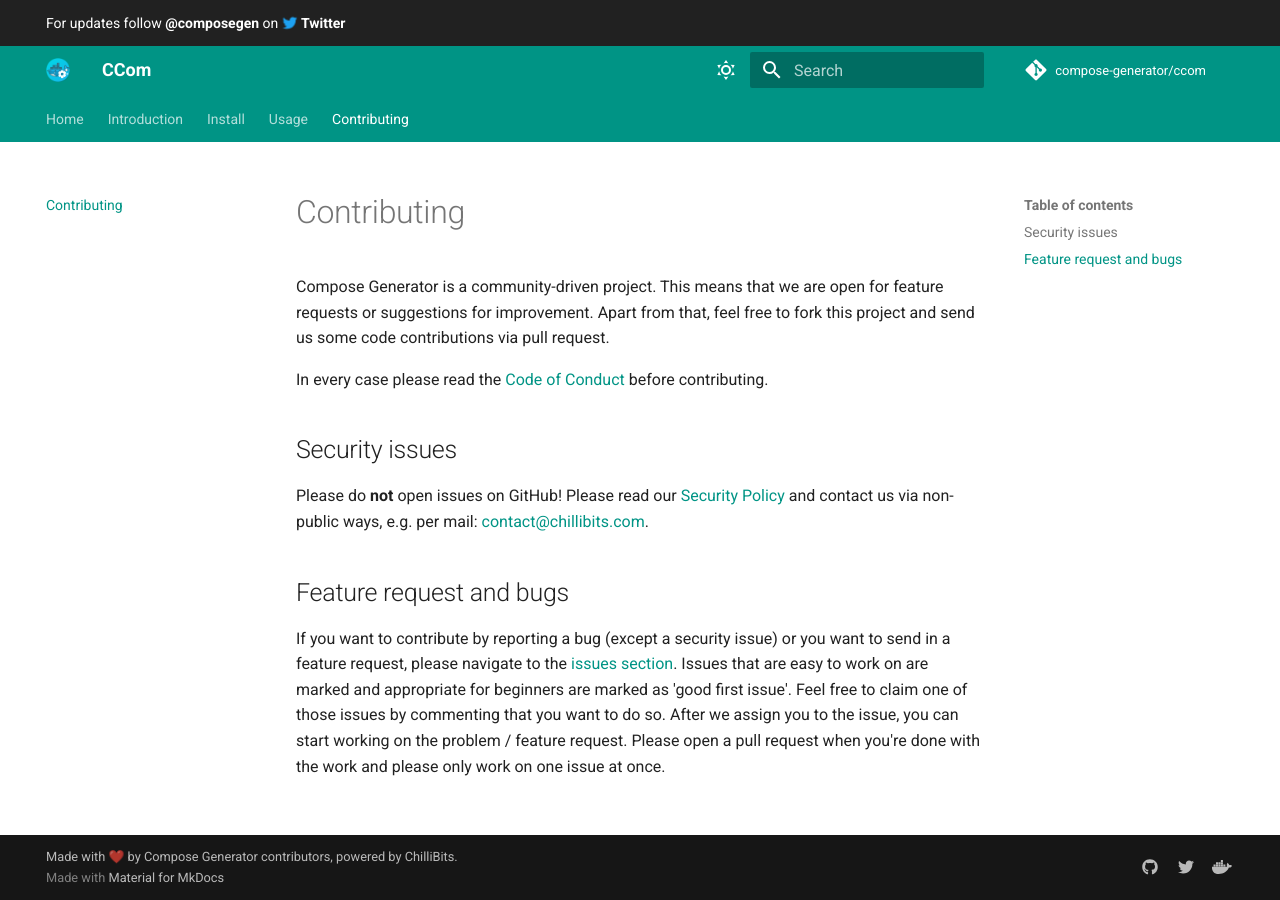
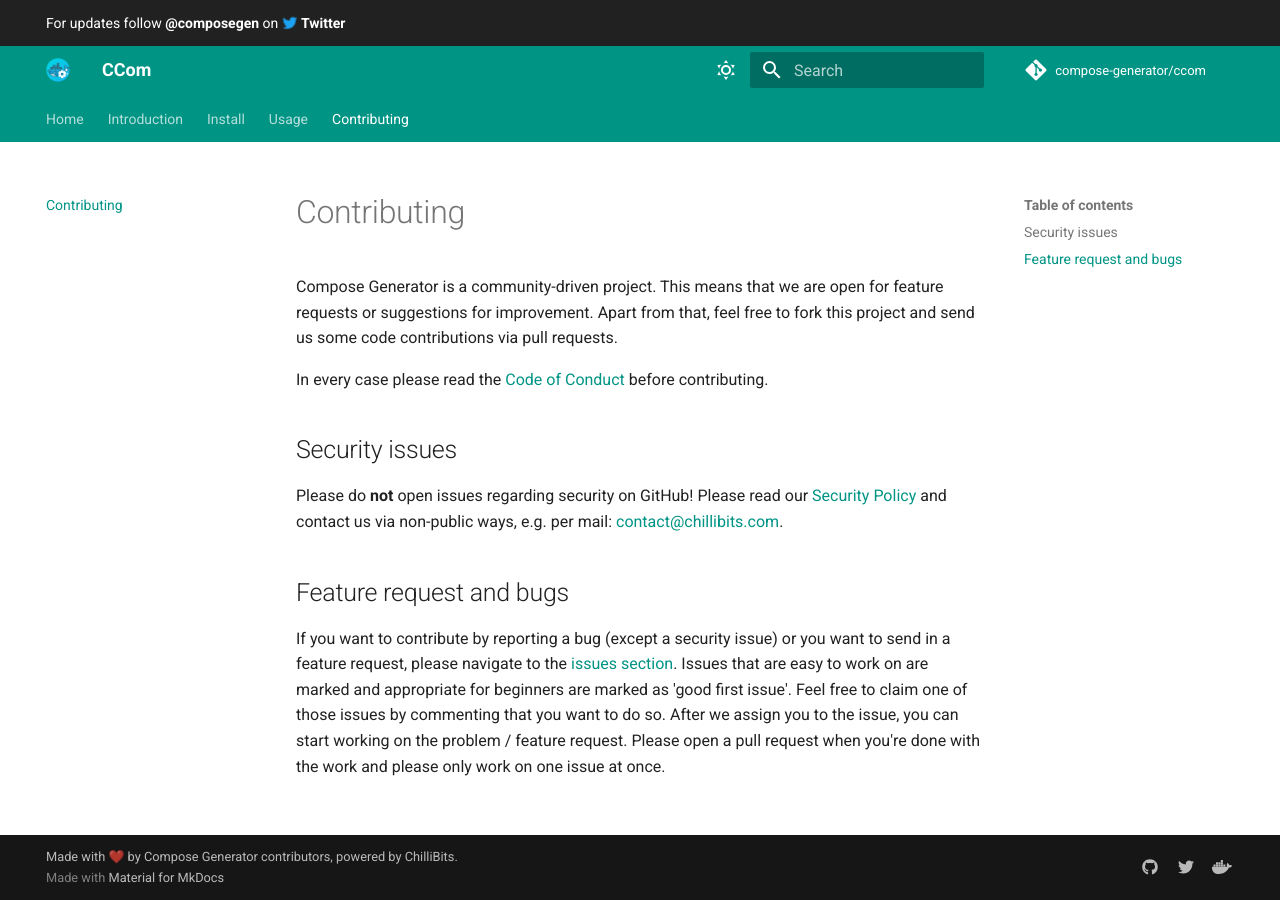
Before and after one commit to compose-generator/ccom, an MkDocs documentation site: the page built from docs/docs/contributing.md, in a window 1280 px wide. Built offline with MkDocs 1.6.1 and Material for MkDocs 9.7.7, drawn with Linux system fonts in a browser that asks for light colours; comment, search, counter and statistics services are not loaded.

```diff
--- a/docs/docs/contributing.md
+++ b/docs/docs/contributing.md
@@ -1,11 +1,11 @@
 # Contributing
 Compose Generator is a community-driven project. This means that we are open for feature requests or suggestions for improvement.
-Apart from that, feel free to fork this project and send us some code contributions via pull request.
+Apart from that, feel free to fork this project and send us some code contributions via pull requests.
 
 In every case please read the [Code of Conduct](https://github.com/compose-generator/ccom/blob/main/CODE_OF_CONDUCT.md) before contributing.
 
 ## Security issues
-Please do **not** open issues on GitHub! Please read our [Security Policy](https://github.com/compose-generator/ccom/blob/main/SECURITY.md) and contact us via non-public ways, e.g. per mail: [contact@chillibits.com](mailto:contact@chillibits.com).
+Please do **not** open issues regarding security on GitHub! Please read our [Security Policy](https://github.com/compose-generator/ccom/blob/main/SECURITY.md) and contact us via non-public ways, e.g. per mail: [contact@chillibits.com](mailto:contact@chillibits.com).
 
 ## Feature request and bugs
 If you want to contribute by reporting a bug (except a security issue) or you want to send in a feature request, please navigate to the [issues section](https://github.com/compose-generator/ccom/issues). Issues that are easy to work on are marked and appropriate for beginners are marked as 'good first issue'. Feel free to claim one of those issues by commenting that you want to do so. After we assign you to the issue, you can start working on the problem / feature request. Please open a pull request when you're done with the work and please only work on one issue at once.
--- a/docs/mkdocs.yml
+++ b/docs/mkdocs.yml
@@ -2,7 +2,7 @@ site_name: CCom
 site_url: https://ccom.compose-generator.com
 site_description: Compiler for the CCom (Conditional Comments) language
 site_author: Marc Auberer
-copyright: Made with ❤️ by Compose Generator contributors, powered by ChilliBits.
+copyright: Made with ❤️ by Compose Generator contributors, powered by <a href="https://www.chillibits.com" target="_blank">ChilliBits</a>.
 repo_name: compose-generator/ccom
 repo_url: https://github.com/compose-generator/ccom
 edit_uri: edit/main/docs/docs/
```
Also changed, not shown: CONTRIBUTING.md (+2 -2 lines), docs/docs/install/linux.md (+2 -0 lines), docs/docs/install/windows.md (+1 -2 lines), 1 other file.
